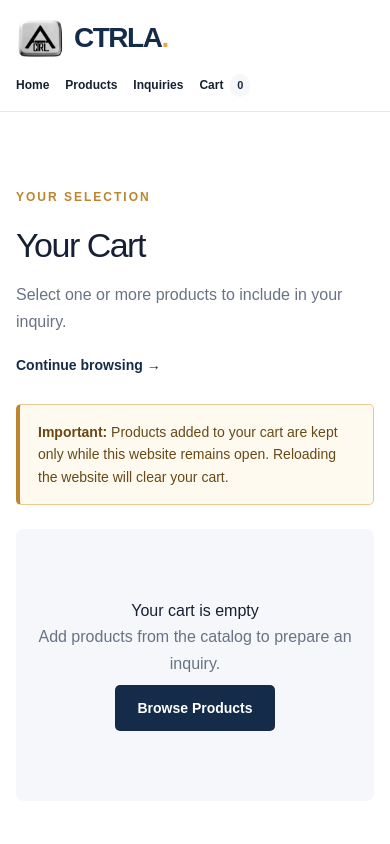
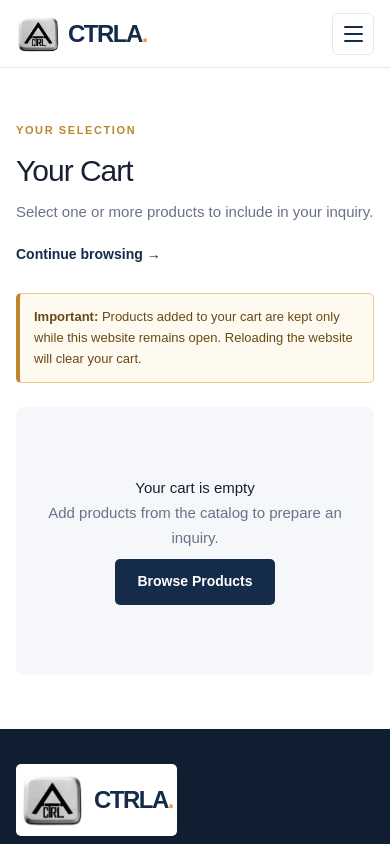
Before and after one commit to silver88cmd/ctrlaprice-website, a Next.js app: page /cart in a window 390 px wide. Shown: the top 844 px of the page. Built offline with nearby package versions, Linux system fonts and the light colour scheme.

Commit message:
fix the design and layout

```diff
--- a/src/app/globals.css
+++ b/src/app/globals.css
@@ -60,6 +60,7 @@ textarea {
 }
 
 .header-content {
+  position: relative;
   height: 100%;
 }
 
@@ -89,9 +90,18 @@ textarea {
 }
 
 .main-nav {
-  gap: 34px;
+  justify-content: flex-end;
+  gap: 30px;
   font-size: 14px;
   font-weight: 600;
+}
+
+.menu-toggle {
+  display: none;
+}
+
+.main-nav a {
+  white-space: nowrap;
 }
 
 .main-nav a:hover,
@@ -955,6 +965,10 @@ textarea {
 }
 
 @media (max-width: 900px) {
+  .main-nav {
+    gap: 22px;
+  }
+
   .product-grid {
     grid-template-columns: repeat(2, minmax(0, 1fr));
   }
@@ -972,34 +986,127 @@ textarea {
   }
 }
 
+@media (max-width: 760px) {
+  .site-header {
+    height: 68px;
+  }
+
+  .header-content {
+    flex-wrap: nowrap;
+    gap: 12px;
+  }
+
+  .brand-logo {
+    gap: 8px;
+  }
+
+  .brand-logo img {
+    width: 44px;
+    height: 44px;
+  }
+
+  .brand {
+    font-size: 24px;
+  }
+
+  .menu-toggle {
+    display: flex;
+    width: 42px;
+    height: 42px;
+    flex: 0 0 42px;
+    flex-direction: column;
+    align-items: center;
+    justify-content: center;
+    gap: 5px;
+    margin-left: auto;
+    padding: 0;
+    border: 1px solid var(--border);
+    border-radius: 6px;
+    background: white;
+    cursor: pointer;
+  }
+
+  .menu-toggle span {
+    display: block;
+    width: 19px;
+    height: 2px;
+    border-radius: 2px;
+    background: var(--primary);
+    transition: transform .2s ease, opacity .2s ease;
+  }
+
+  .menu-toggle-open span:first-child {
+    transform: translateY(7px) rotate(45deg);
+  }
+
+  .menu-toggle-open span:nth-child(2) {
+    opacity: 0;
+  }
+
+  .menu-toggle-open span:last-child {
+    transform: translateY(-7px) rotate(-45deg);
+  }
+
+  .main-nav {
+    position: absolute;
+    top: calc(100% - 1px);
+    right: 0;
+    left: 0;
+    z-index: 21;
+    display: none;
+    align-items: stretch;
+    gap: 0;
+    padding: 8px 16px 14px;
+    border: 1px solid var(--border);
+    border-top: 0;
+    border-radius: 0 0 8px 8px;
+    background: white;
+    box-shadow: 0 12px 20px rgba(20, 43, 74, .1);
+    font-size: 14px;
+  }
+
+  .main-nav-open {
+    display: flex;
+    flex-direction: column;
+  }
+
+  .main-nav a {
+    display: flex;
+    min-height: 44px;
+    align-items: center;
+    padding: 0 8px;
+    border-bottom: 1px solid var(--border);
+  }
+
+  .main-nav a:last-child {
+    border-bottom: 0;
+  }
+
+  .cart-nav-link {
+    justify-content: space-between;
+  }
+}
+
 @media (max-width: 600px) {
   .container {
     width: min(100% - 32px, 1200px);
   }
 
-  .site-header {
-    height: auto;
-    min-height: 70px;
+  .header-content {
+    padding: 0;
   }
 
-  .header-content {
-    flex-wrap: wrap;
-    gap: 12px;
-    padding: 14px 0;
+  body {
+    font-size: 15px;
   }
 
-  .brand-logo img {
-    width: 48px;
-    height: 48px;
-  }
-
-  .main-nav {
-    gap: 16px;
-    font-size: 12px;
+  .section {
+    padding-top: 54px;
+    padding-bottom: 54px;
   }
 
   .hero {
-    min-height: 400px;
+    min-height: 360px;
     background-image:
       linear-gradient(
         90deg,
@@ -1010,6 +1117,34 @@ textarea {
       linear-gradient(0deg, rgba(9, 24, 44, .24), rgba(9, 24, 44, .08)),
       url("/images/controltrading.jpg");
     background-position: center, center, 58% center;
+  }
+
+  .hero-content {
+    padding-top: 48px;
+    padding-bottom: 48px;
+  }
+
+  .hero h1 {
+    font-size: clamp(34px, 9vw, 42px);
+    letter-spacing: -1.5px;
+  }
+
+  .hero-description {
+    margin: 18px 0 24px;
+    font-size: 15px;
+    line-height: 1.65;
+  }
+
+  .eyebrow {
+    font-size: 11px;
+    letter-spacing: 1.6px;
+  }
+
+  .section-heading h2,
+  .cta-section h2 {
+    font-size: 26px;
+    line-height: 1.25;
+    letter-spacing: -.5px;
   }
 
   .category-grid,
@@ -1031,7 +1166,19 @@ textarea {
   .catalog-heading h1,
   .inquiry-layout h1,
   .cart-heading h1 {
-    font-size: 34px;
+    font-size: 30px;
+    line-height: 1.2;
+    letter-spacing: -1px;
+  }
+
+  .details-info h1 {
+    font-size: 30px;
+    letter-spacing: -.8px;
+  }
+
+  .details-price {
+    margin: 20px 0;
+    font-size: 25px;
   }
 
   .cart-heading {
@@ -1076,6 +1223,16 @@ textarea {
     grid-template-columns: 1fr;
     align-items: start;
     gap: 20px;
+  }
+
+  .inquiry-form {
+    gap: 15px;
+    padding: 20px;
+  }
+
+  .cart-warning {
+    padding: 13px 14px;
+    font-size: 13px;
   }
 }
 
--- a/src/app/layout.tsx
+++ b/src/app/layout.tsx
@@ -1,8 +1,8 @@
 import type { Metadata } from "next";
 import Image from "next/image";
 import Link from "next/link";
-import CartLink from "@/components/cart-link";
 import { CartProvider } from "@/components/cart-context";
+import SiteNavigation from "@/components/site-navigation";
 import "./globals.css";
 
 const currentYear = 2026;
@@ -36,13 +36,7 @@ export default function RootLayout({
                 </span>
               </Link>
 
-              <nav className="main-nav">
-                <Link href="/">Home</Link>
-                <Link href="/products">Products</Link>
-                <Link href="/inquiries">Inquiries</Link>
-                <CartLink />
-              </nav>
-
+              <SiteNavigation />
             </div>
           </header>
 
--- /dev/null
+++ b/src/components/site-navigation.tsx
@@ -0,0 +1,38 @@
+"use client";
+
+import { useState } from "react";
+import Link from "next/link";
+import CartLink from "@/components/cart-link";
+
+export default function SiteNavigation() {
+  const [isOpen, setIsOpen] = useState(false);
+
+  return (
+    <>
+      <button
+        type="button"
+        className={`menu-toggle${isOpen ? " menu-toggle-open" : ""}`}
+        aria-label={isOpen ? "Close navigation menu" : "Open navigation menu"}
+        aria-expanded={isOpen}
+        aria-controls="primary-navigation"
+        onClick={() => setIsOpen((open) => !open)}
+      >
+        <span />
+        <span />
+        <span />
+      </button>
+
+      <nav
+        id="primary-navigation"
+        className={`main-nav${isOpen ? " main-nav-open" : ""}`}
+        aria-label="Main navigation"
+        onClick={() => setIsOpen(false)}
+      >
+        <Link href="/">Home</Link>
+        <Link href="/products">Products</Link>
+        <Link href="/inquiries">Inquiries</Link>
+        <CartLink />
+      </nav>
+    </>
+  );
+}
```
